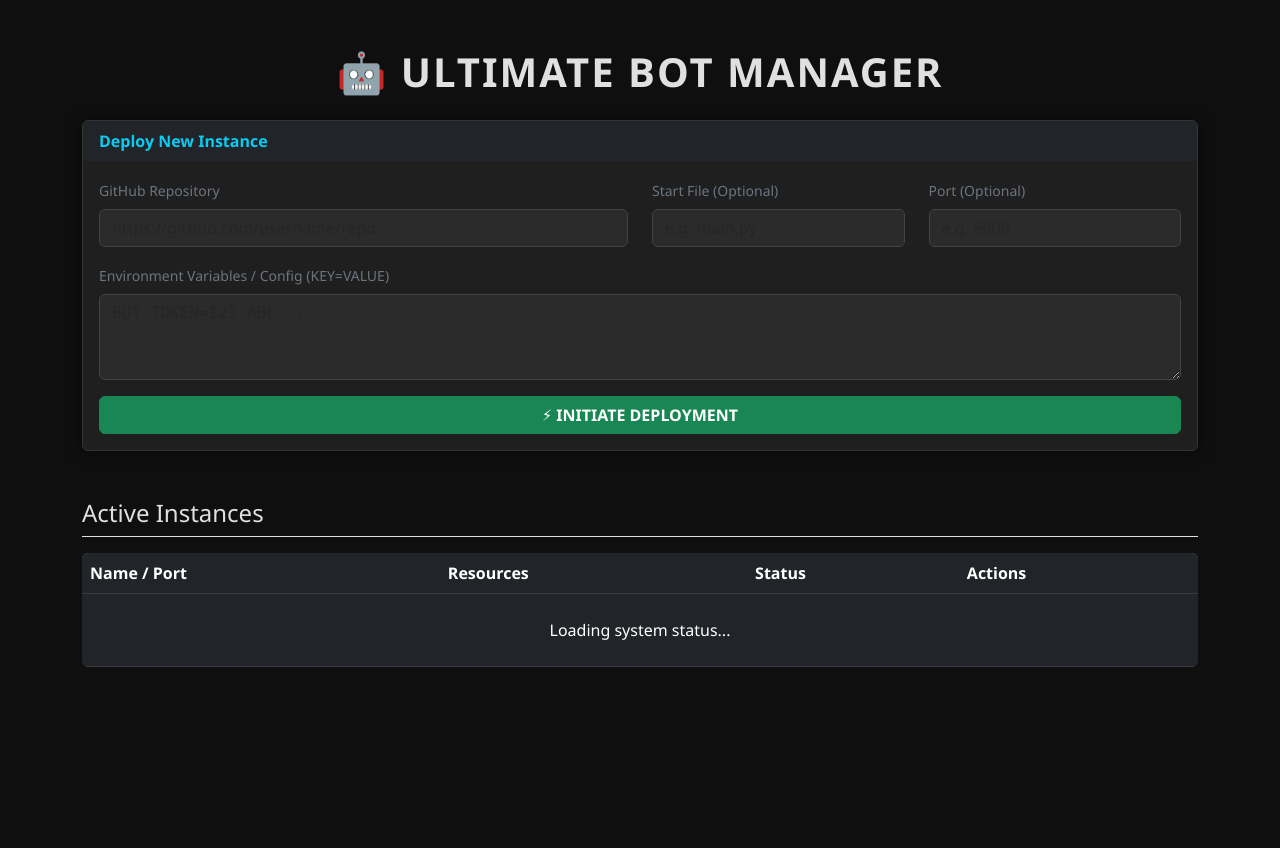
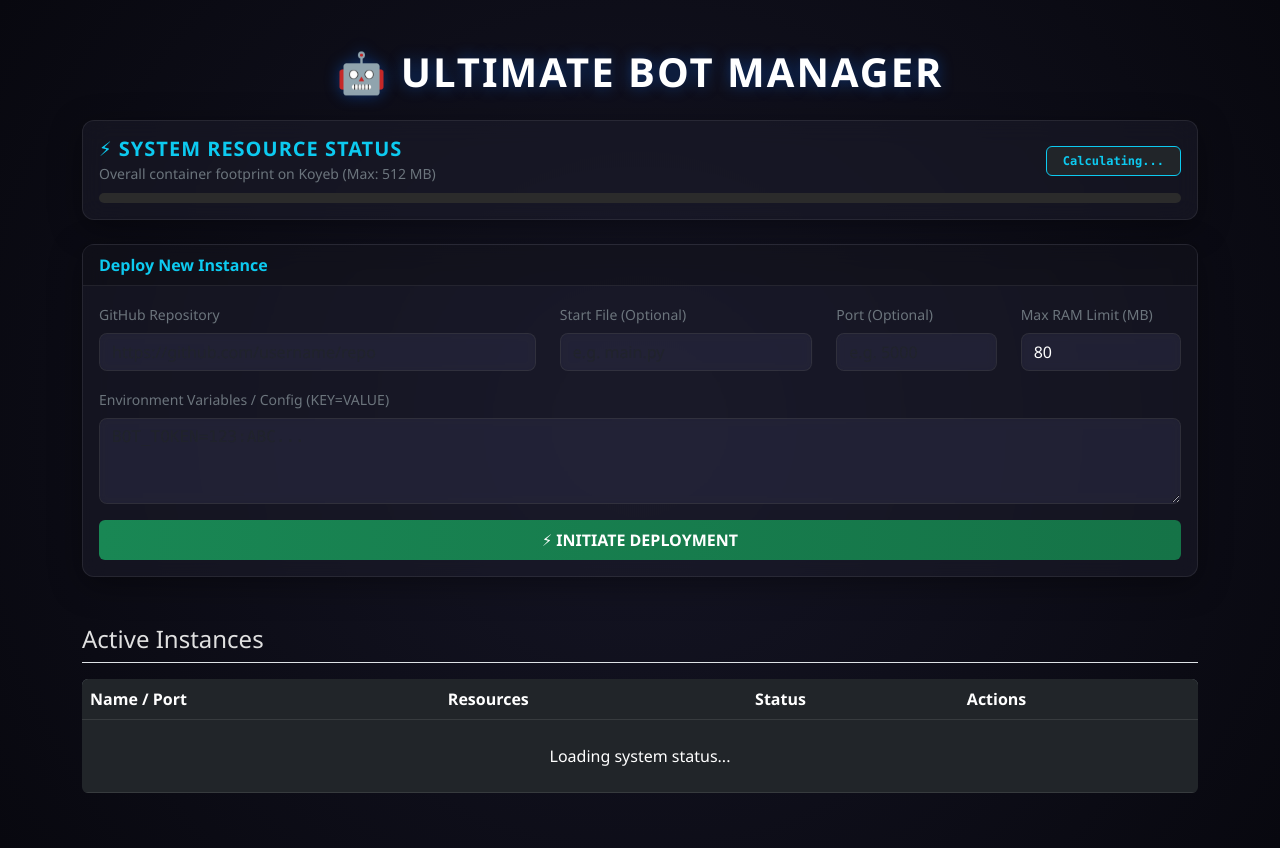
Before and after one commit to nahid270/MyBotDeployer, a Flask app: template templates/index.html in a window 1280 px wide. Before the commit the page ends 667 px from the top, so only its background shows below. Run offline with Flask 3, Linux system fonts and the light colour scheme; the template is opened without the code that fills it, so the values that code supplies are empty.

Commit message:
Update index.html

```diff
--- a/templates/index.html
+++ b/templates/index.html
@@ -8,36 +8,112 @@
     <script src="https://code.jquery.com/jquery-3.6.0.min.js"></script>
     <script src="https://cdn.jsdelivr.net/npm/bootstrap@5.3.0/dist/js/bootstrap.bundle.min.js"></script>
     <style>
-        body { background-color: #0f0f0f; color: #e0e0e0; font-family: 'Segoe UI', Tahoma, Geneva, Verdana, sans-serif; }
-        .card { background-color: #1f1f1f; border: 1px solid #333; box-shadow: 0 0 15px rgba(0,0,0,0.5); }
-        .form-control { background-color: #2b2b2b; border: 1px solid #444; color: white; }
-        .form-control:focus { background-color: #333; color: white; border-color: #0d6efd; }
-        .table { color: #ccc; }
-        .table-hover tbody tr:hover { background-color: #2a2a2a; }
+        body {
+            background: radial-gradient(circle at center, #151525 0%, #08080f 100%);
+            color: #e0e0e0;
+            font-family: 'Segoe UI', Tahoma, Geneva, Verdana, sans-serif;
+            min-height: 100vh;
+        }
+        .glass-card {
+            background: rgba(31, 31, 47, 0.45);
+            backdrop-filter: blur(12px);
+            border: 1px solid rgba(255, 255, 255, 0.08);
+            border-radius: 12px;
+            box-shadow: 0 8px 32px 0 rgba(0, 0, 0, 0.37);
+        }
+        .card {
+            background: rgba(31, 31, 47, 0.45);
+            border: 1px solid rgba(255, 255, 255, 0.08);
+            border-radius: 12px;
+            backdrop-filter: blur(12px);
+            box-shadow: 0 8px 32px 0 rgba(0, 0, 0, 0.37);
+        }
+        .card-header {
+            background-color: rgba(0, 0, 0, 0.2) !important;
+            border-bottom: 1px solid rgba(255, 255, 255, 0.08);
+        }
+        .form-control, .form-select {
+            background-color: rgba(43, 43, 67, 0.5);
+            border: 1px solid rgba(255, 255, 255, 0.1);
+            color: white;
+            border-radius: 8px;
+            backdrop-filter: blur(5px);
+        }
+        .form-control:focus, .form-select:focus {
+            background-color: rgba(43, 43, 67, 0.8);
+            color: white;
+            border-color: #0d6efd;
+            box-shadow: 0 0 10px rgba(13, 110, 253, 0.5);
+        }
+        .table { color: #d0d0e0; }
+        .table-hover tbody tr:hover { background-color: rgba(255, 255, 255, 0.03); }
         .btn-web { background-color: #0d6efd; color: white; }
         .btn-web:hover { background-color: #0b5ed7; color: white; }
-        .modal-content { background-color: #1f1f1f; color: white; border: 1px solid #444; }
-        .modal-header { border-bottom: 1px solid #333; }
-        .modal-footer { border-top: 1px solid #333; }
-        .status-running { color: #00ff88; font-weight: bold; }
-        .status-stopped { color: #ff4d4d; font-weight: bold; }
-        .status-loading { color: #ffcc00; font-weight: bold; }
-        .stats-badge { background: #333; padding: 3px 8px; border-radius: 5px; font-size: 0.8rem; border: 1px solid #555; }
-        pre#log-viewer { background: #000; color: #0f0; padding: 10px; height: 350px; overflow-y: scroll; border: 1px solid #444; border-radius: 5px; }
+        .modal-content {
+            background: rgba(25, 25, 35, 0.95);
+            backdrop-filter: blur(15px);
+            color: white;
+            border: 1px solid rgba(255, 255, 255, 0.12);
+            border-radius: 12px;
+        }
+        .modal-header { border-bottom: 1px solid rgba(255, 255, 255, 0.08); }
+        .modal-footer { border-top: 1px solid rgba(255, 255, 255, 0.08); }
+        .status-running { color: #00ff88; font-weight: bold; text-shadow: 0 0 10px rgba(0, 255, 136, 0.3); }
+        .status-stopped { color: #ff4d4d; font-weight: bold; text-shadow: 0 0 10px rgba(255, 77, 77, 0.3); }
+        .status-loading { color: #ffcc00; font-weight: bold; text-shadow: 0 0 10px rgba(255, 204, 0, 0.3); }
+        .stats-badge {
+            background: rgba(255, 255, 255, 0.05);
+            padding: 4px 8px;
+            border-radius: 6px;
+            font-size: 0.8rem;
+            border: 1px solid rgba(255, 255, 255, 0.1);
+            display: inline-block;
+        }
+        pre#log-viewer {
+            background: #05050a;
+            color: #00ff66;
+            padding: 12px;
+            height: 380px;
+            overflow-y: auto;
+            border: 1px solid rgba(255, 255, 255, 0.1);
+            border-radius: 8px;
+            font-family: 'Courier New', Courier, monospace;
+            font-size: 0.85rem;
+        }
     </style>
 </head>
 <body>
 
 <div class="container mt-5">
-    <h1 class="text-center mb-4 text-uppercase fw-bold" style="letter-spacing: 2px;">🤖 Ultimate Bot Manager</h1>
+    <h1 class="text-center mb-4 text-uppercase fw-bold text-white" style="letter-spacing: 2px; text-shadow: 0 0 15px rgba(13, 110, 253, 0.4);">🤖 Ultimate Bot Manager</h1>
+
+    <!-- Koyeb Server Resource Monitor -->
+    <div class="row mb-4">
+        <div class="col-12">
+            <div class="card glass-card p-3">
+                <div class="d-flex justify-content-between align-items-center mb-2">
+                    <div>
+                        <h5 class="m-0 text-uppercase fw-bold text-info" style="letter-spacing: 1px;">⚡ System Resource Status</h5>
+                        <small class="text-secondary">Overall container footprint on Koyeb (Max: 512 MB)</small>
+                    </div>
+                    <div class="text-end">
+                        <span id="sys-ram-badge" class="badge bg-dark border border-info text-info font-monospace py-2 px-3">Calculating...</span>
+                    </div>
+                </div>
+                <div class="progress" style="height: 10px; background-color: #2b2b2b; border-radius: 5px;">
+                    <div id="sys-ram-progress" class="progress-bar progress-bar-striped progress-bar-animated bg-info" role="progressbar" style="width: 0%"></div>
+                </div>
+            </div>
+        </div>
+    </div>
 
     <!-- Deploy Section -->
     <div class="card mb-5">
-        <div class="card-header bg-dark text-info fw-bold">Deploy New Instance</div>
+        <div class="card-header text-info fw-bold">Deploy New Instance</div>
         <div class="card-body">
             <form action="/deploy" method="POST">
                 <div class="row">
-                    <div class="col-md-6 mb-3">
+                    <div class="col-md-5 mb-3">
                         <label class="form-label text-secondary small">GitHub Repository</label>
                         <input type="text" name="repo_link" class="form-control" placeholder="https://github.com/username/repo" required>
                     </div>
@@ -45,9 +121,13 @@
                         <label class="form-label text-secondary small">Start File (Optional)</label>
                         <input type="text" name="start_file" class="form-control" placeholder="e.g. main.py">
                     </div>
-                    <div class="col-md-3 mb-3">
+                    <div class="col-md-2 mb-3">
                         <label class="form-label text-secondary small">Port (Optional)</label>
                         <input type="number" name="custom_port" class="form-control" placeholder="e.g. 5000">
+                    </div>
+                    <div class="col-md-2 mb-3">
+                        <label class="form-label text-secondary small">Max RAM Limit (MB)</label>
+                        <input type="number" name="max_ram" class="form-control" placeholder="e.g. 80" value="80" min="30" max="250">
                     </div>
                 </div>
 
@@ -56,7 +136,7 @@
                     <textarea name="env_vars" class="form-control font-monospace" rows="3" placeholder="BOT_TOKEN=123:ABC..."></textarea>
                 </div>
 
-                <button type="submit" class="btn btn-success w-100 fw-bold">⚡ INITIATE DEPLOYMENT</button>
+                <button type="submit" class="btn btn-success w-100 fw-bold py-2 border-0" style="background: linear-gradient(90deg, #198754 0%, #157347 100%);">⚡ INITIATE DEPLOYMENT</button>
             </form>
         </div>
     </div>
@@ -91,7 +171,11 @@
             <div class="modal-body">
                 <input type="hidden" id="edit-bot-name">
                 <div class="mb-3">
-                    <label class="form-label">Environment Variables</label>
+                    <label class="form-label text-secondary small">Max RAM Limit (MB)</label>
+                    <input type="number" id="edit-max-ram" class="form-control" placeholder="e.g. 80" min="30" max="250">
+                </div>
+                <div class="mb-3">
+                    <label class="form-label text-secondary small">Environment Variables</label>
                     <textarea id="edit-env-vars" class="form-control font-monospace" rows="6"></textarea>
                 </div>
             </div>
@@ -123,6 +207,7 @@
 
 <script>
     let currentLogBot = "";
+    let logInterval = null;
 
     // Copy bot link function
     function copyWebLink(botName) {
@@ -162,7 +247,7 @@
                             <div class="text-info font-monospace small">Port: ${bot.port}</div>
                         </td>
                         <td>
-                            <span class="stats-badge text-warning">💾 RAM: ${bot.ram} MB</span><br>
+                            <span class="stats-badge text-warning">💾 RAM: ${bot.ram} / ${bot.max_ram} MB</span><br>
                             <span class="stats-badge text-info mt-1 d-inline-block">⚡ CPU: ${bot.cpu}%</span>
                         </td>
                         <td class="${statusClass} small">${bot.status}</td>
@@ -182,10 +267,31 @@
         });
     }
 
+    function updateSystemHealth() {
+        $.getJSON('/system_usage', function(data) {
+            if (data.error) return;
+            $('#sys-ram-badge').text(data.used_ram + ' / ' + data.total_ram + ' MB (' + data.percent + '%)');
+            $('#sys-ram-progress').css('width', data.percent + '%');
+
+            // থ্রেশহোল্ড অনুযায়ী রঙ পরিবর্তন
+            if (data.percent > 85) {
+                $('#sys-ram-progress').removeClass('bg-info bg-warning').addClass('bg-danger');
+                $('#sys-ram-badge').removeClass('border-info text-info border-warning text-warning').addClass('border-danger text-danger');
+            } else if (data.percent > 65) {
+                $('#sys-ram-progress').removeClass('bg-info bg-danger').addClass('bg-warning');
+                $('#sys-ram-badge').removeClass('border-info text-info border-danger text-danger').addClass('border-warning text-warning');
+            } else {
+                $('#sys-ram-progress').removeClass('bg-warning bg-danger').addClass('bg-info');
+                $('#sys-ram-badge').removeClass('border-warning border-danger text-warning text-danger').addClass('border-info text-info');
+            }
+        });
+    }
+
     function openConfig(botName) {
         $('#edit-bot-name').val(botName);
         $.getJSON('/get_config/' + botName, function(data) {
             $('#edit-env-vars').val(data.env);
+            $('#edit-max-ram').val(data.max_ram);
             new bootstrap.Modal(document.getElementById('configModal')).show();
         });
     }
@@ -193,7 +299,8 @@
     function saveConfig() {
         let botName = $('#edit-bot-name').val();
         let envData = $('#edit-env-vars').val();
-        $.post('/update_config/' + botName, { env_vars: envData }, function(resp) {
+        let maxRam = $('#edit-max-ram').val();
+        $.post('/update_config/' + botName, { env_vars: envData, max_ram: maxRam }, function(resp) {
             alert("✅ Config Saved! Please click 'Update' or restart the bot to apply changes.");
             bootstrap.Modal.getInstance(document.getElementById('configModal')).hide();
         });
@@ -205,6 +312,10 @@
         $('#log-viewer').text("Loading logs...");
         new bootstrap.Modal(document.getElementById('logsModal')).show();
         refreshLogs();
+
+        // পুরাতন রানিং ইন্টারভাল বন্ধ করে ফ্রেশ ইন্টারভাল চালু
+        if (logInterval) clearInterval(logInterval);
+        logInterval = setInterval(refreshLogs, 2000);
     }
 
     function refreshLogs() {
@@ -212,16 +323,26 @@
         $.get('/logs/' + currentLogBot, function(data) {
             let viewer = $('#log-viewer');
             viewer.text(data);
-            viewer.scrollTop(viewer[0].scrollHeight); // Auto scroll to bottom
+            viewer.scrollTop(viewer[0].scrollHeight); // অটো স্ক্রোল ডাউন
         });
     }
 
+    // মোডাল বন্ধ হলে লগের রিকোয়েস্ট পোলিং বন্ধ করার জন্য ইভেন্ট হ্যান্ডলার
+    $('#logsModal').on('hidden.bs.modal', function () {
+        if (logInterval) {
+            clearInterval(logInterval);
+            logInterval = null;
+        }
+        currentLogBot = "";
+    });
+
+    // পিরিয়ডিক ইন্টারভাল
     setInterval(updateStatus, 3000);
-    setInterval(() => {
-        if ($('#logsModal').is(':visible')) refreshLogs();
-    }, 2000);
+    setInterval(updateSystemHealth, 5000); // প্রতি ৫ সেকেন্ডে কয়্যেব টোটাল রিসোর্স রিলোড
 
+    // ইনিশিয়াল লোড
     updateStatus();
+    updateSystemHealth();
 </script>
 
 </body>
```
